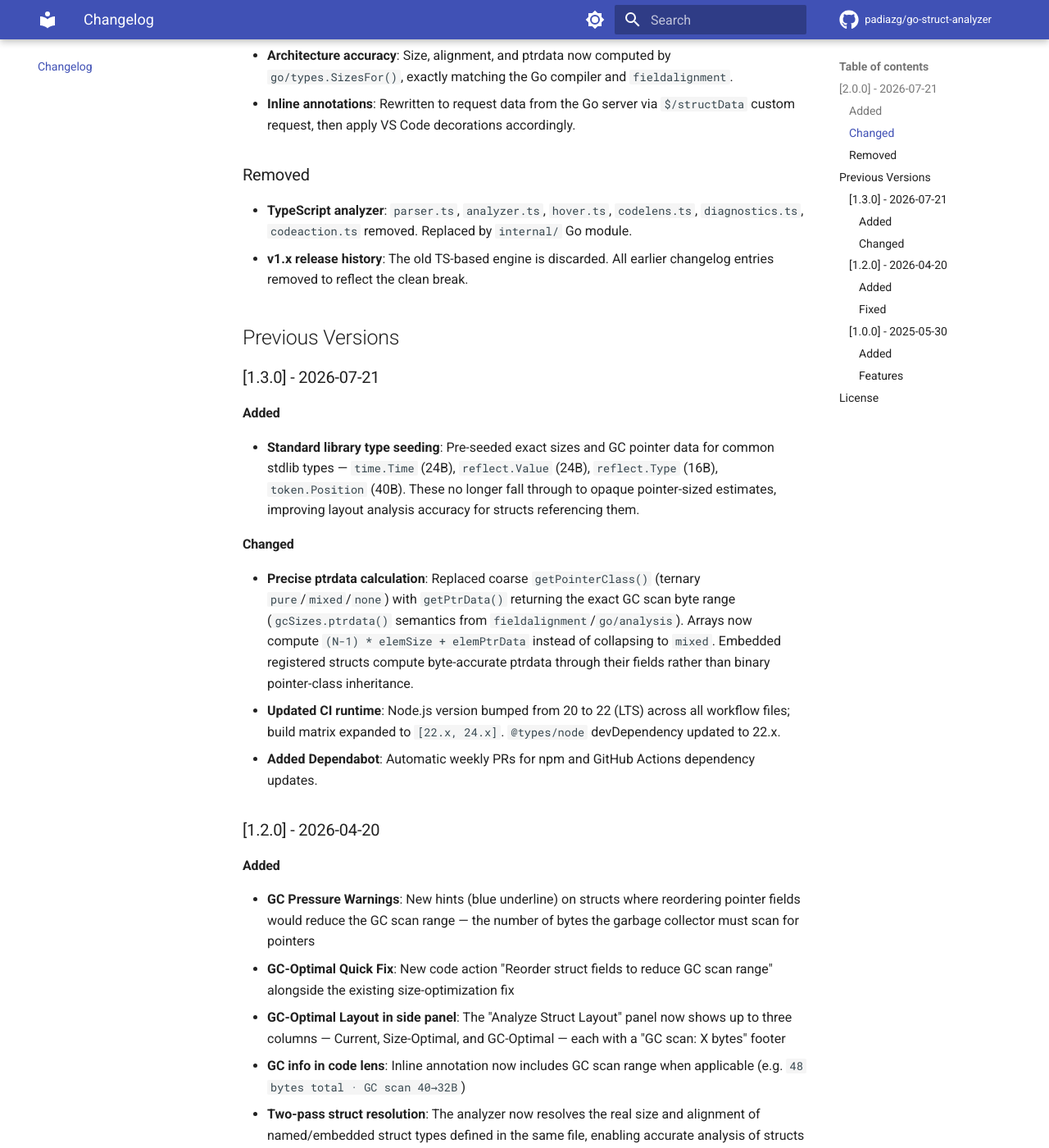
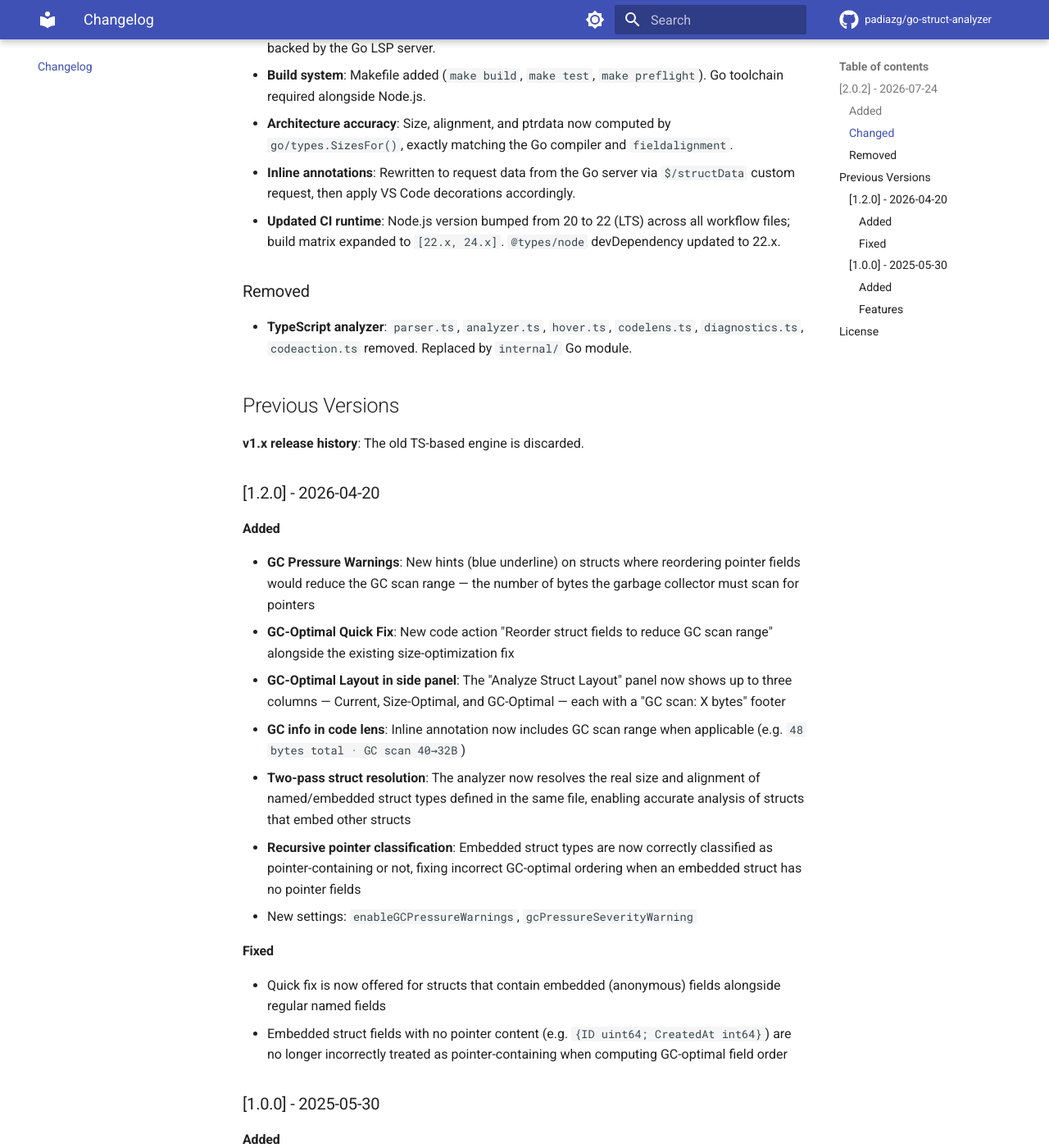
Before and after one commit to padiazg/go-struct-analyzer, an MkDocs documentation site: the page built from doc/docs/changelog.md, in a window 1280 px wide and 1400 px high, scrolled down 920 px. Shown: the whole window at 82% size. Built offline with MkDocs 1.6.1 and Material for MkDocs 9.7.7, drawn with Linux system fonts in a browser that asks for light colours; comment, search, counter and statistics services are not loaded; some of the changed text lies outside the part shown.

```diff
--- a/doc/docs/changelog.md
+++ b/doc/docs/changelog.md
@@ -4,7 +4,11 @@ All notable changes to the Go Struct Analyzer extension will be documented in th
 
 The format is based on [Keep a Changelog](https://keepachangelog.com/en/1.0.0/), and this project adheres to [Semantic Versioning](https://semver.org/spec/v2.0.0.html).
 
-## [2.0.0] - 2026-07-21
+## [2.0.2] - 2026-07-24
+
+> Versions v2.0.0 and v2.0.1 were skipped due to tag immutability issues
+> with the Go module proxy during migration. See
+> [../../RELEASING.md](../../RELEASING.md) for the postmortem.
 
 ### Added
 
@@ -21,25 +25,15 @@ The format is based on [Keep a Changelog](https://keepachangelog.com/en/1.0.0/),
 - **Build system**: Makefile added (`make build`, `make test`, `make preflight`). Go toolchain required alongside Node.js.
 - **Architecture accuracy**: Size, alignment, and ptrdata now computed by `go/types.SizesFor()`, exactly matching the Go compiler and `fieldalignment`.
 - **Inline annotations**: Rewritten to request data from the Go server via `$/structData` custom request, then apply VS Code decorations accordingly.
+- **Updated CI runtime**: Node.js version bumped from 20 to 22 (LTS) across all workflow files; build matrix expanded to `[22.x, 24.x]`. `@types/node` devDependency updated to 22.x.
 
 ### Removed
 
 - **TypeScript analyzer**: `parser.ts`, `analyzer.ts`, `hover.ts`, `codelens.ts`, `diagnostics.ts`, `codeaction.ts` removed. Replaced by `internal/` Go module.
-- **v1.x release history**: The old TS-based engine is discarded. All earlier changelog entries removed to reflect the clean break.
 
 ## Previous Versions
 
-### [1.3.0] - 2026-07-21
-
-#### Added
-
-- **Standard library type seeding**: Pre-seeded exact sizes and GC pointer data for common stdlib types — `time.Time` (24B), `reflect.Value` (24B), `reflect.Type` (16B), `token.Position` (40B). These no longer fall through to opaque pointer-sized estimates, improving layout analysis accuracy for structs referencing them.
-
-#### Changed
-
-- **Precise ptrdata calculation**: Replaced coarse `getPointerClass()` (ternary `pure`/`mixed`/`none`) with `getPtrData()` returning the exact GC scan byte range (`gcSizes.ptrdata()` semantics from `fieldalignment`/`go/analysis`). Arrays now compute `(N-1) * elemSize + elemPtrData` instead of collapsing to `mixed`. Embedded registered structs compute byte-accurate ptrdata through their fields rather than binary pointer-class inheritance.
-- **Updated CI runtime**: Node.js version bumped from 20 to 22 (LTS) across all workflow files; build matrix expanded to `[22.x, 24.x]`. `@types/node` devDependency updated to 22.x.
-- **Added Dependabot**: Automatic weekly PRs for npm and GitHub Actions dependency updates.
+**v1.x release history**: The old TS-based engine is discarded.
 
 ### [1.2.0] - 2026-04-20
 
```
Also changed, not shown: README.md, changelog.md.
